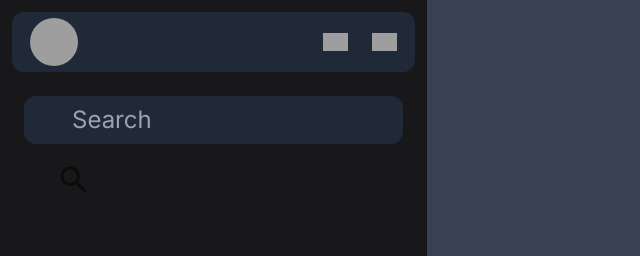
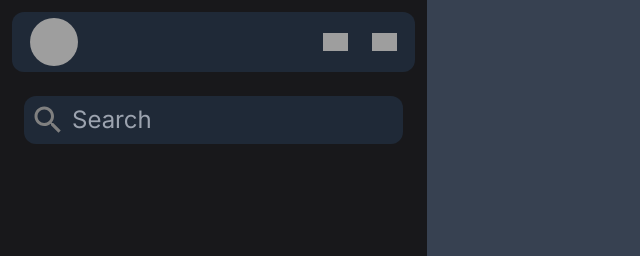
Before and after one commit to MuratOzte/Whatsapp-Clone, a Next.js app: page / in a window 1280 px wide. Shown: the top 256 px of the page, without its empty margins (0-640 px from the left). Built offline with nearby package versions, Linux system fonts and the light colour scheme; grey boxes are pictures that could not be loaded.

Commit message:
Add framer-motion library for search animation

```diff
--- a/package.json
+++ b/package.json
@@ -13,6 +13,7 @@
     "@emotion/styled": "^11.11.0",
     "@mui/icons-material": "^5.15.9",
     "@mui/material": "^5.15.9",
+    "framer-motion": "^11.0.3",
     "next": "14.1.0",
     "react": "^18",
     "react-dom": "^18"
--- a/src/components/search/Search.tsx
+++ b/src/components/search/Search.tsx
@@ -1,18 +1,48 @@
+'use client';
 import SearchIcon from '@mui/icons-material/Search';
 import ClearIcon from '@mui/icons-material/Clear';
-import { IconButton } from '@mui/material';
+import { useState } from 'react';
+import { motion, AnimatePresence } from 'framer-motion';
 
 const Search = () => {
+    const [isFocus, setIsFocus] = useState(false);
+
     return (
         <div className="relative w-full px-4 pt-2">
             <input
                 type="text"
                 placeholder="Search"
                 className="w-full p-1 pl-8 rounded-lg bg-gray-800 text-white relative"
+                onFocus={() => setIsFocus(true)}
+                onBlur={() => setIsFocus(false)}
             />
-            <IconButton className="absolute left-4 top-[9.5px]">
-                <SearchIcon color="action" />
-            </IconButton>
+            <div className="absolute left-5 top-[35px] flex items-center">
+                <AnimatePresence>
+                    {isFocus ? (
+                        <motion.div
+                            key="clearIcon"
+                            initial={{ opacity: 0, x: -30 }}
+                            animate={{ opacity: 1, x: 0 }}
+                            exit={{ opacity: 0, x: -30 }}
+                            transition={{ duration: 0.2 }}
+                            style={{ position: 'absolute' }}
+                        >
+                            <ClearIcon sx={{ color: 'grey' }} />
+                        </motion.div>
+                    ) : (
+                        <motion.div
+                            key="searchIcon"
+                            initial={{ opacity: 0, x: -30 }}
+                            animate={{ opacity: 1, x: 0 }}
+                            exit={{ opacity: 0, x: -30 }}
+                            transition={{ duration: 0.2 }}
+                            style={{ position: 'absolute' }}
+                        >
+                            <SearchIcon sx={{ color: 'grey' }} />
+                        </motion.div>
+                    )}
+                </AnimatePresence>
+            </div>
         </div>
     );
 };
```
Also changed, not shown: 1 other file (tests, documents, lock files or other folders).
